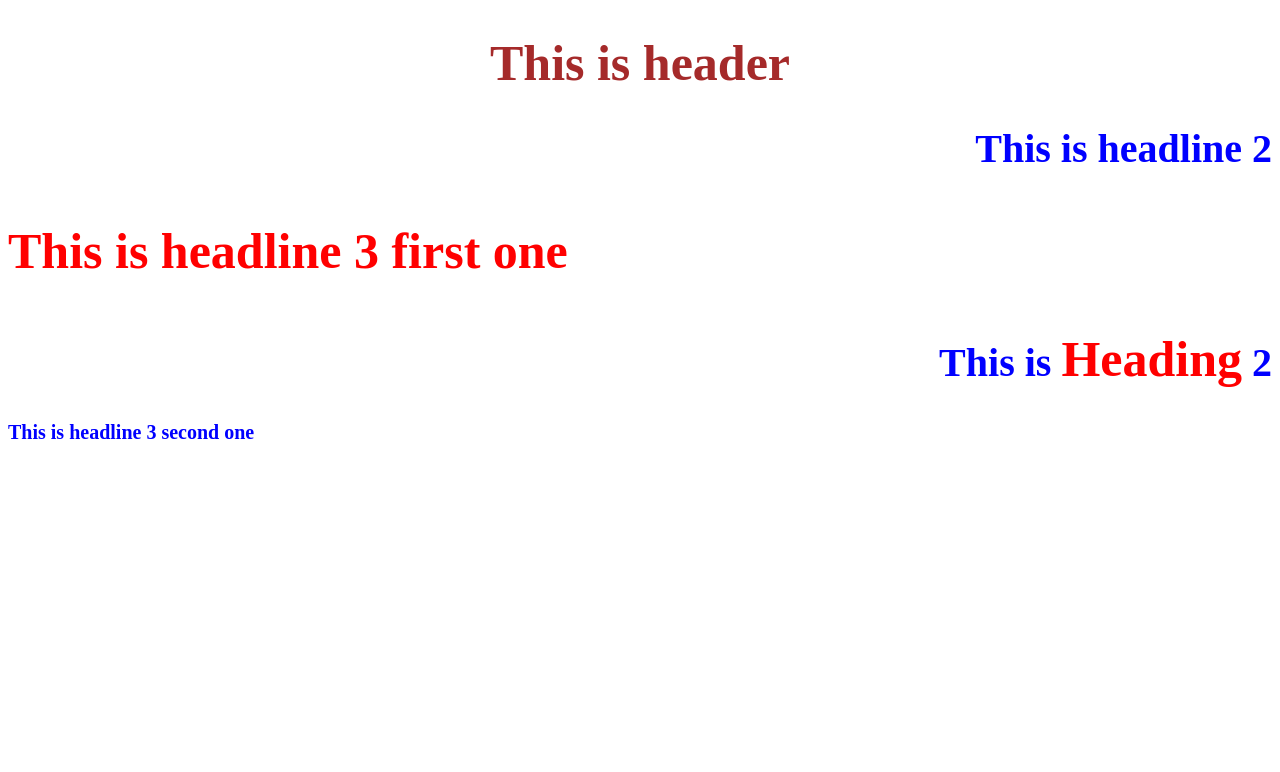
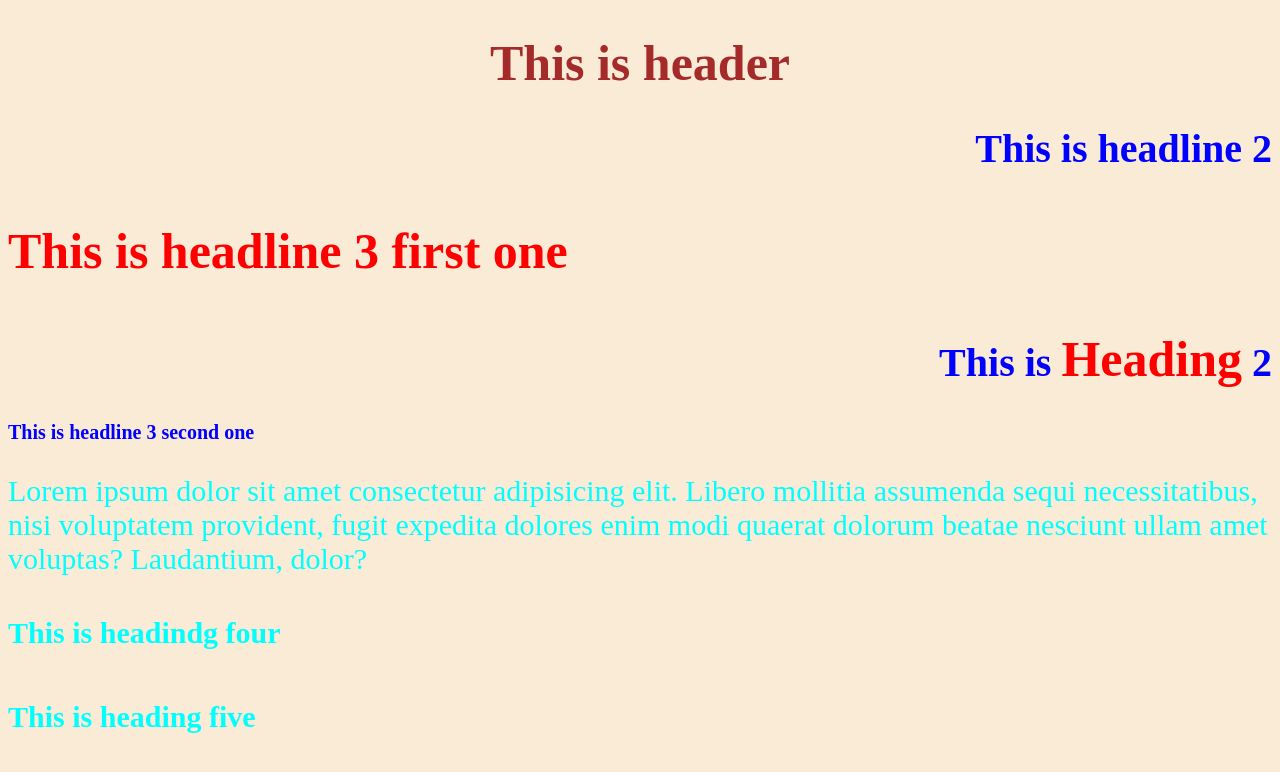
Before and after one commit to raihansikdar/Ostad-Python-Backend, a plain HTML site: page module-10/css_first_class.html in a window 1280 px wide. Drawn offline with Linux system fonts and the light colour scheme.

Commit message:
add css firt class running

```diff
--- a/module-10/css_first_class.html
+++ b/module-10/css_first_class.html
@@ -5,19 +5,34 @@
     <meta name="viewport" content="width=device-width, initial-scale=1.0">
     <title>CSS</title>
     <style>
+
+
+        /*--- Universal selector ---*/
+        * {
+
+            background-color: antiquewhite;
+        }
+     /*--- Element selector ---*/
         h2{
             color: blue;
             font-size: 40px;
             text-align: right;
         }
+        /*--- Class selector ---*/
 
         .redColor{
             color: red;
             font-size: 50px;
         }
+        /*--- ID selector ---*/
         #blueColor{
             color: blue;
             font-size: 20px;
+        }
+        /*--- Group Tag selector ---*/
+        h4,h5,p{
+            color: aqua;
+            font-size: 30px;
         }
 
     </style>
@@ -29,5 +44,13 @@
     <h2>This is <span class="redColor"> Heading</span> 2</h2>
     <h3 id="blueColor">This is headline 3 second one</h3>
 
+    <p>Lorem ipsum dolor sit amet consectetur adipisicing elit.
+        Libero mollitia assumenda sequi necessitatibus, nisi voluptatem
+         provident, fugit expedita dolores enim modi quaerat dolorum
+         beatae nesciunt ullam amet voluptas? Laudantium, dolor?</p>
+
+    <h4>This is headindg four</h4>
+    <h5>This is heading five</h5>
+
  </body>
  </html>
```
